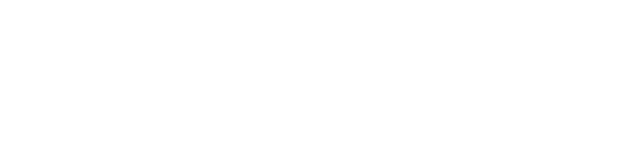
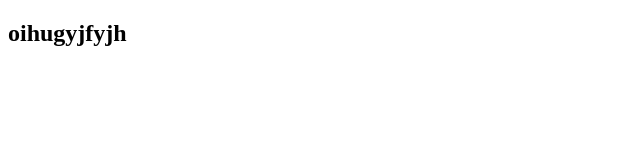
Before and after one commit to ArjunLalji/wolf, a plain HTML site: page hi.html in a window 1280 px wide. Shown: the whole page, without its empty margins (0-640 px from the left). Drawn offline with Linux system fonts and the light colour scheme.

Commit message:
secondooo

```diff
--- a/hi.html
+++ b/hi.html
@@ -2,8 +2,9 @@
 <html lang="en">
 <head></head>
     <title>Document</title>
+
 </head>
 <body>
-
+    <h2>oihugyjfyjh</h2>
 </body>
 </html>
```
